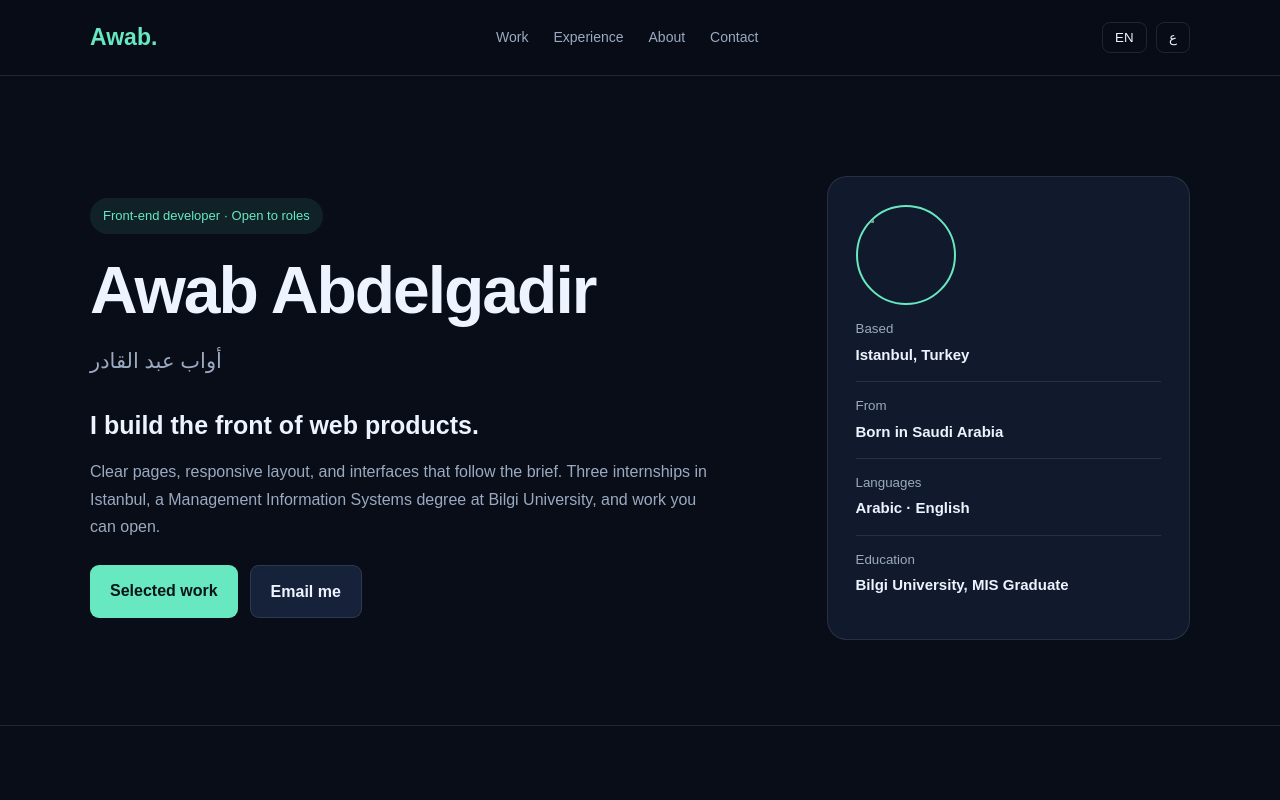
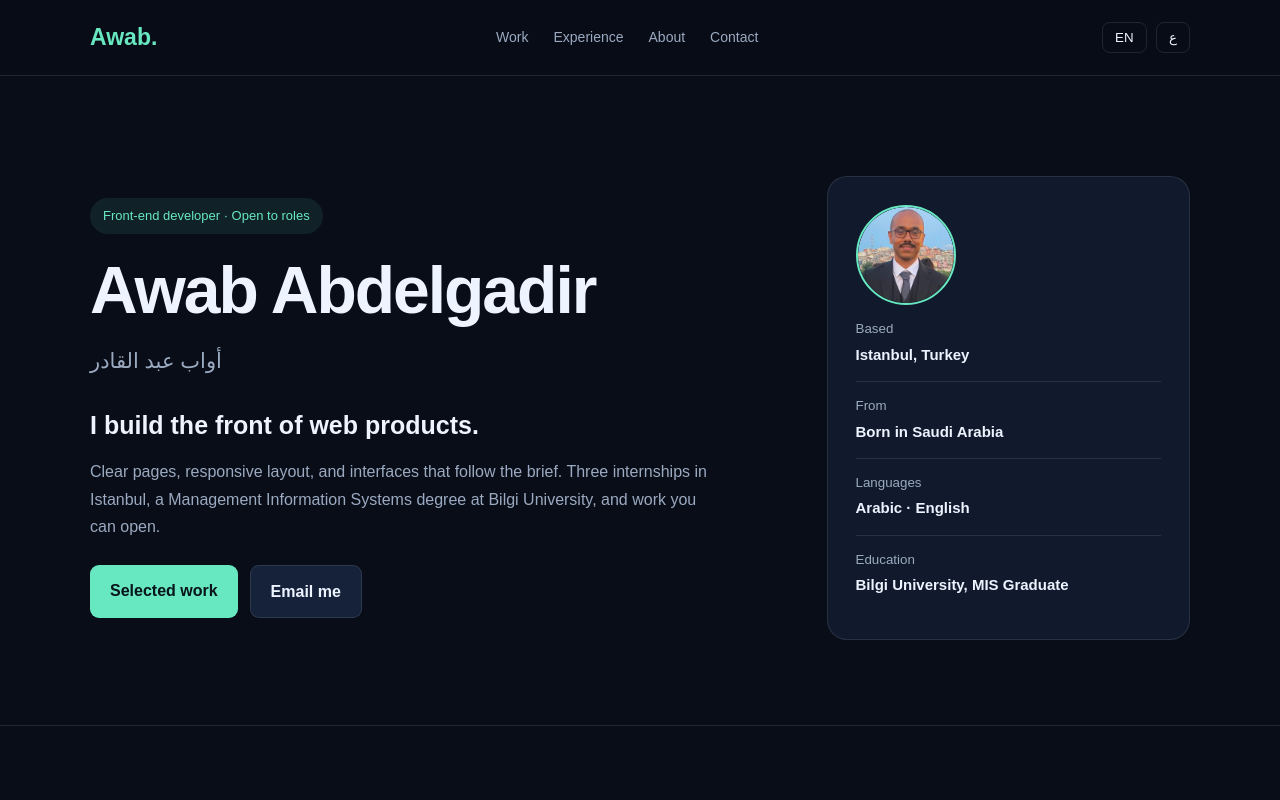
Before and after one commit to awabismailelazhariomerabdelgadir/AwabPortfolio, a plain HTML site: page index.html in a window 1280 px wide. Shown: the top 800 px of the page. Drawn offline with Linux system fonts and the light colour scheme.

Commit message:
Update index.html

```diff
--- a/index.html
+++ b/index.html
@@ -536,7 +536,7 @@ footer {
 
   <div class="profile-card">
 <div class="profile-icon">
-    <img src="link 1.jpg" alt="Profile photo">
+    <img src="link1.jpg" alt="Profile photo">
 </div>
 
     <div class="item">
```
